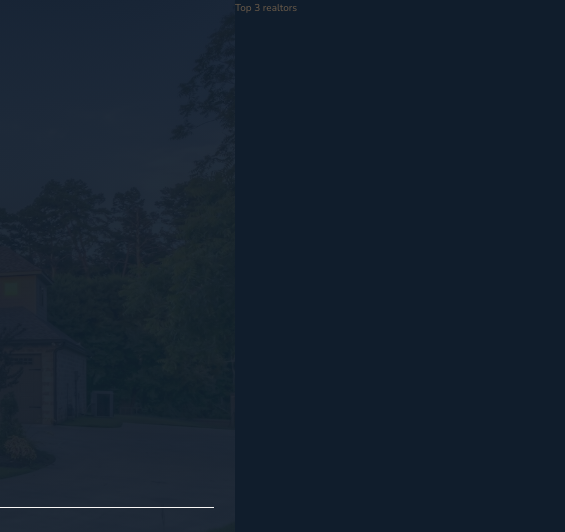
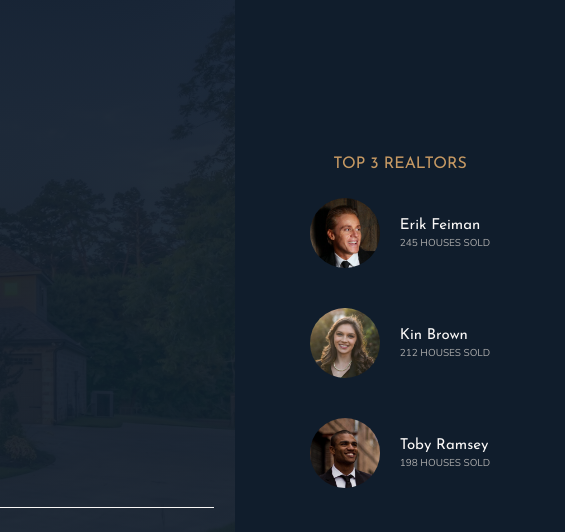
Before and after one commit to Salim255/Nexter-Grid-CSS, a website: page index.html in a window 1280 px wide. Shown: the top 532 px of the page, 715-1280 px from the left. Drawn offline with nearby package versions, Linux system fonts and the light colour scheme.

Commit message:
Building the Realtors Section

```diff
--- a/index.html
+++ b/index.html
@@ -32,7 +32,26 @@
          </div>
 
          <div class="realtors">
-            Top 3 realtors
+            <h3 class="heading-3">Top 3 Realtors</h3>
+            <div class="realtors__list">
+               <img src="img/realtor-1.jpeg" alt="Realtor" class="realtors__img">
+               <div class="realtors__details">
+                  <h4 class="heading-4 heading-4--light">Erik Feiman</h4>
+                  <p class="realtors__sold">245 Houses sold</p>
+               </div>
+
+               <img src="img/realtor-2.jpeg" alt="Realtor" class="realtors__img">
+               <div class="realtors__details">
+                  <h4 class="heading-4 heading-4--light">Kin Brown</h4>
+                  <p class="realtors__sold">212 Houses sold</p>
+               </div>
+
+               <img src="img/realtor-3.jpeg" alt="Realtor" class="realtors__img">
+               <div class="realtors__details">
+                  <h4 class="heading-4 heading-4--light">Toby Ramsey</h4>
+                  <p class="realtors__sold">198 Houses sold</p>
+               </div>
+            </div>
          </div>
          <section class="features">
             <div class="feature">
--- a/sass/_realtors.scss
+++ b/sass/_realtors.scss
@@ -1,4 +1,33 @@
 .realtors{
     background-color: $color-secondary;
     grid-column: col-start 7/full-end;
+    padding: 3rem;
+
+
+    display: grid;
+    justify-content: center;
+    align-content: center;
+    justify-items: center;
+    grid-row-gap:2rem ;
+
+    &__list{
+        display: grid;
+        grid-template-columns: min-content max-content ;
+        grid-column-gap: 2rem;
+        grid-row-gap: 5vh;
+        //justify-content: center;
+        align-items: center;
+    }
+
+    &__img{
+        width: 7rem;
+        border-radius: 50%;
+        display: block;
+    }
+
+    &__sold{
+        text-transform: uppercase;
+        color: $color-grey-light-2;
+        margin-top: -3px;
+    }
 }
```
Also changed, not shown: css/style.css.
